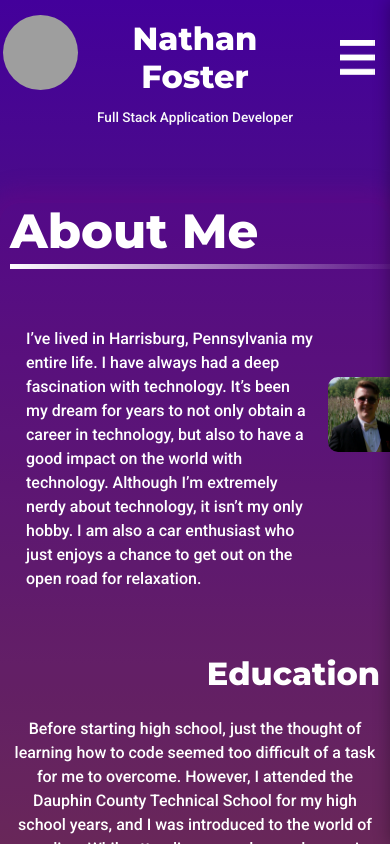
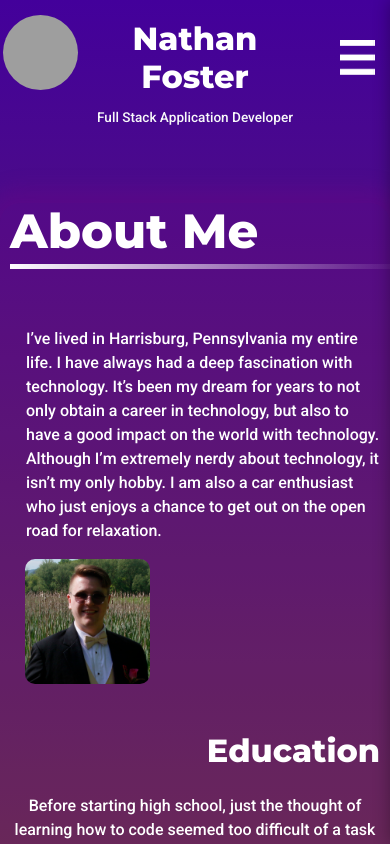
Before and after one commit to Soundwubz/soundwubz.github.io, a React (Create React App) app in the folder client/: page /about in a window 390 px wide. Built offline with nearby package versions, Linux system fonts and the light colour scheme; grey boxes are pictures that could not be loaded.

Commit message:
576 breakpoint added to about page

```diff
--- a/client/src/pages/About/index.jsx
+++ b/client/src/pages/About/index.jsx
@@ -23,7 +23,8 @@ class About extends React.Component {
                             I am also a car enthusiast who just enjoys a chance to get out on the open road for relaxation.
                         </p>
                     </div>
-                    <div className="col-2" id="abtImgCol">
+                    <div className="w-100 abt-col-break"></div>
+                    <div className="col-bp-2 col-12" id="abtImgCol">
                         <div style={this.profileStyles} className="abt-profile"></div>
                     </div>
                 </div>
--- a/client/src/pages/About/styles.css
+++ b/client/src/pages/About/styles.css
@@ -1,6 +1,10 @@
 .abt-profile {
     width: 125px;
     height: 125px;
+}
+
+.abt-col-break {
+    display: none;
 }
 
 @media only screen and (max-width: 992px) {
@@ -24,3 +28,22 @@
         text-align: center !important;
     }
 }
+
+@media only screen and (max-width: 576px) {
+    .abt-col-break {
+        display: block;
+    }
+    .abt-profile {
+        top: 0;
+        margin-left: 30px;
+        height: 125px;
+        width: 125px;
+    }
+}
+
+@media only screen and (min-width: 577px) {
+    .col-bp-2 {
+        flex: 0 0 16.666667%;
+        max-width: 16.666667%;
+    }
+}
```
